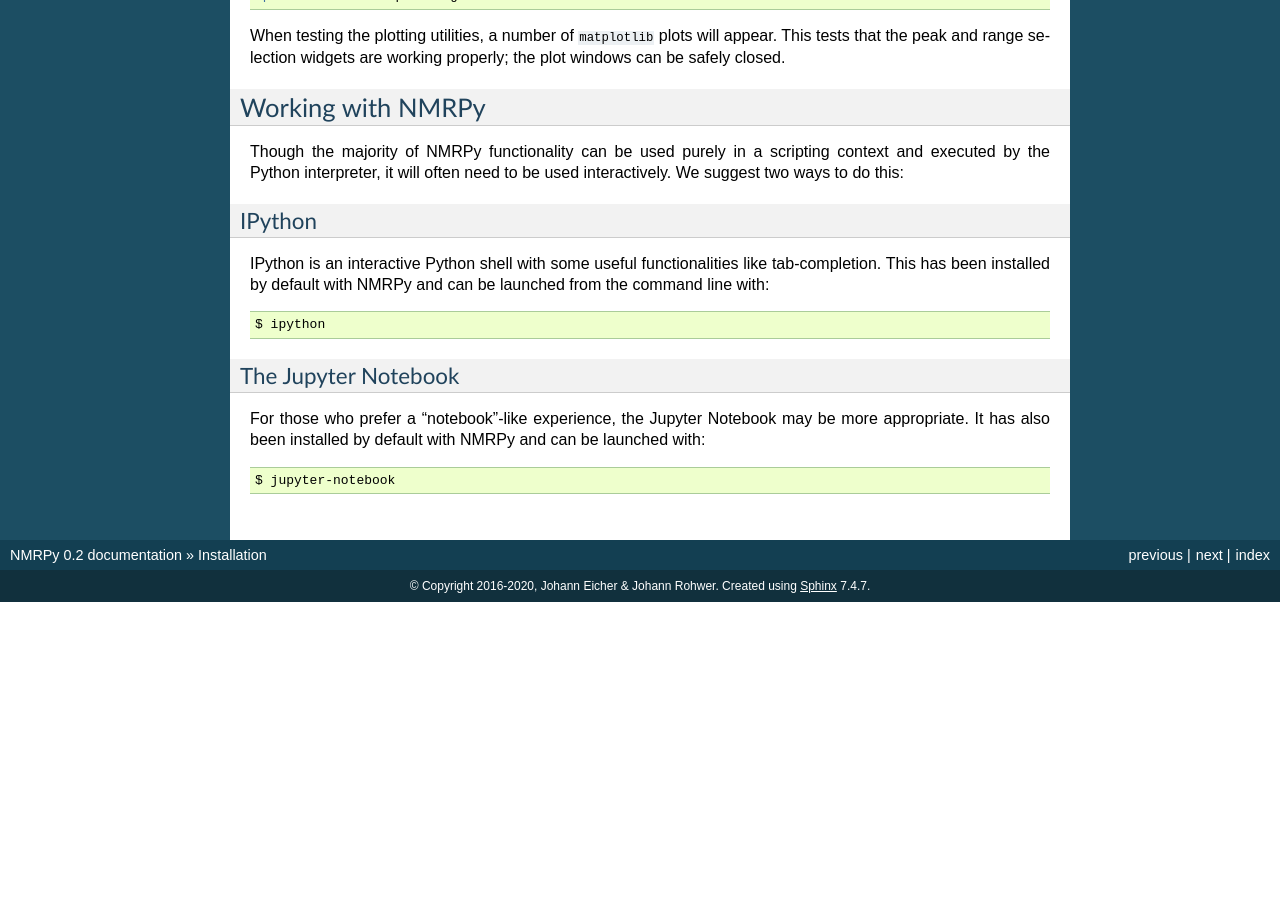
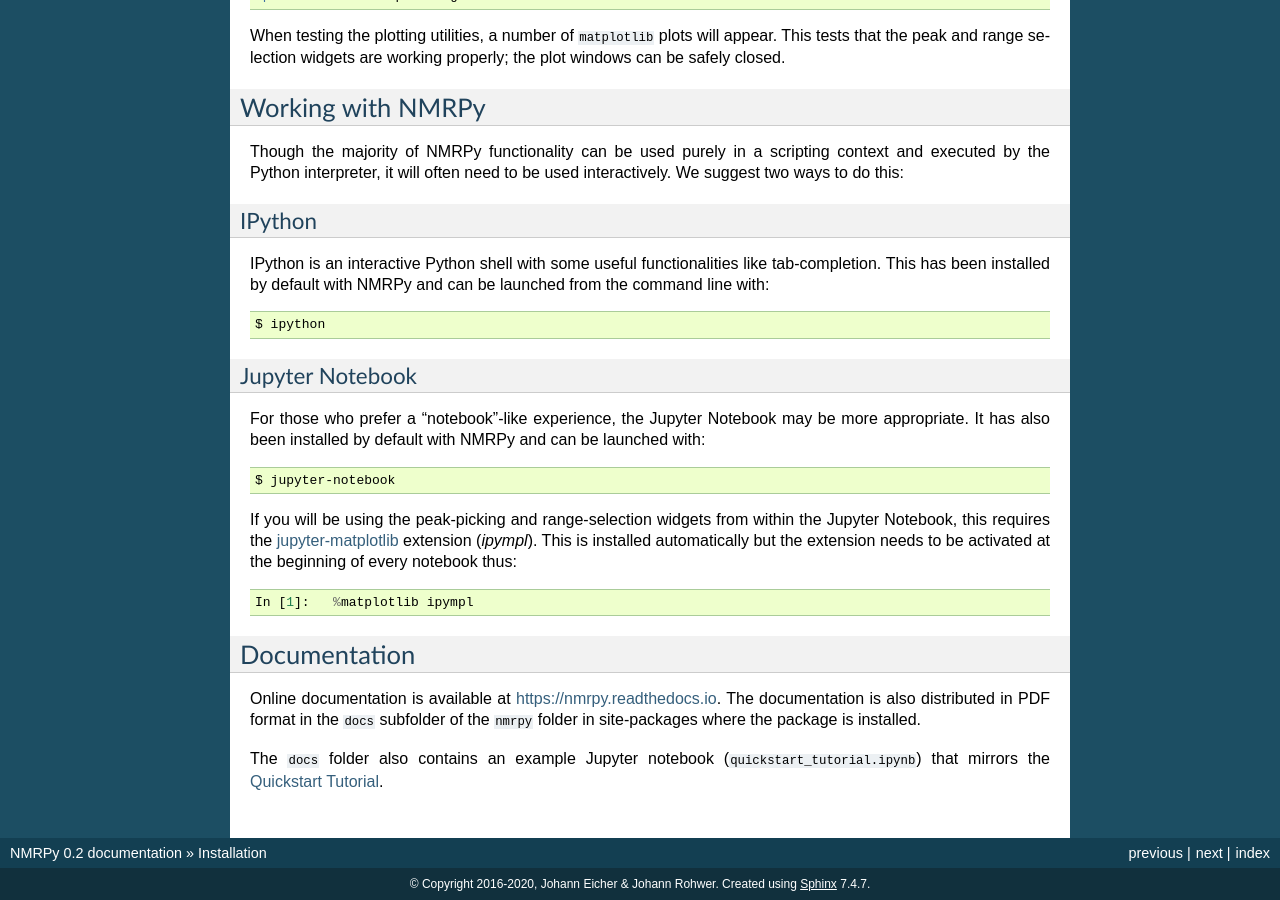
Before and after one commit to NMRPy/nmrpy, a Sphinx documentation site: the page built from docs/source/installation.rst, in a window 1280 px wide and 900 px high, scrolled down 1470 px. Built offline with Sphinx 7.4.7, drawn with Linux system fonts in a browser that asks for light colours; before the commit the page ends 2072 px from its top, so only the background shows below that; some of the changed text lies outside the part shown.

Commit message:
new: update documentation, add reference to example Jupyter notebook (to be completed)

```diff
--- a/docs/source/installation.rst
+++ b/docs/source/installation.rst
@@ -20,7 +20,7 @@
 pre-installed with pip.
 
 The `Anaconda Distribution <https://www.anaconda.com/distribution/>`_, which is
-available for Windows, MacOS and Linux, comes pre-installed with ``pip`` as
+available for Windows, macOS and Linux, comes pre-installed with ``pip`` as
 well as most of the other dependencies required for NMRPy.
 
 Virtual environments
@@ -117,3 +117,21 @@
 can be launched with: ::
 
     $ jupyter-notebook
+
+If you will be using the peak-picking and range-selection widgets from within
+the Jupyter Notebook, this requires the
+`jupyter-matplotlib <https://github.com/matplotlib/jupyter-matplotlib>`_
+extension (*ipympl*). This is installed automatically but the extension needs to
+be activated at the beginning of every notebook thus: ::
+
+    In [1]:   %matplotlib ipympl
+
+Documentation
+=============
+
+Online documentation is available at https://nmrpy.readthedocs.io. The
+documentation is also distributed in PDF format in the ``docs`` subfolder
+of the ``nmrpy`` folder in site-packages where the package is installed.
+
+The ``docs`` folder also contains an example Jupyter notebook
+(``quickstart_tutorial.ipynb``) that mirrors the :ref:`quickstart`.
```
Also changed, not shown: other parts of docs/source/installation.rst (+1 -1 lines), docs/source/quickstart.rst (+8 -0 lines).
